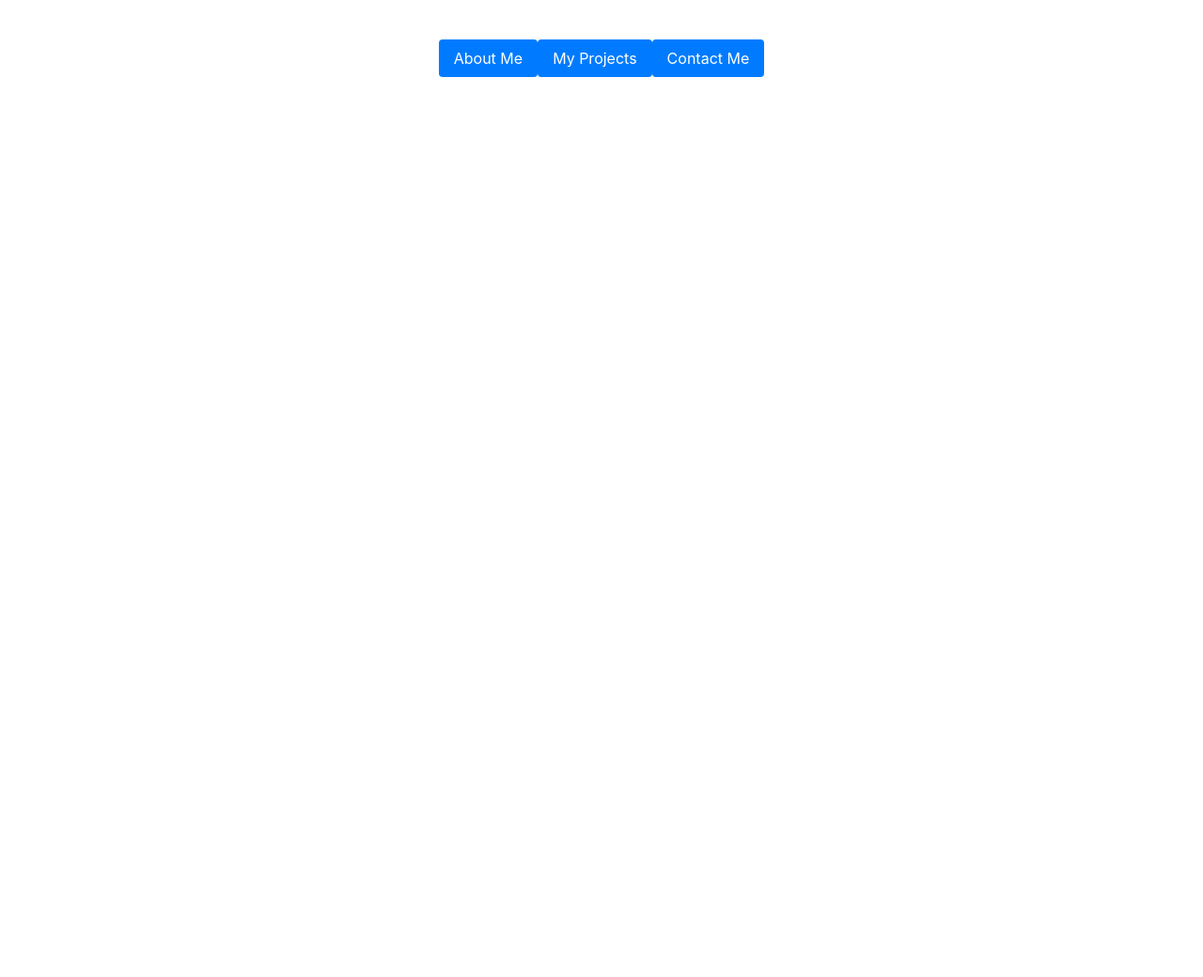
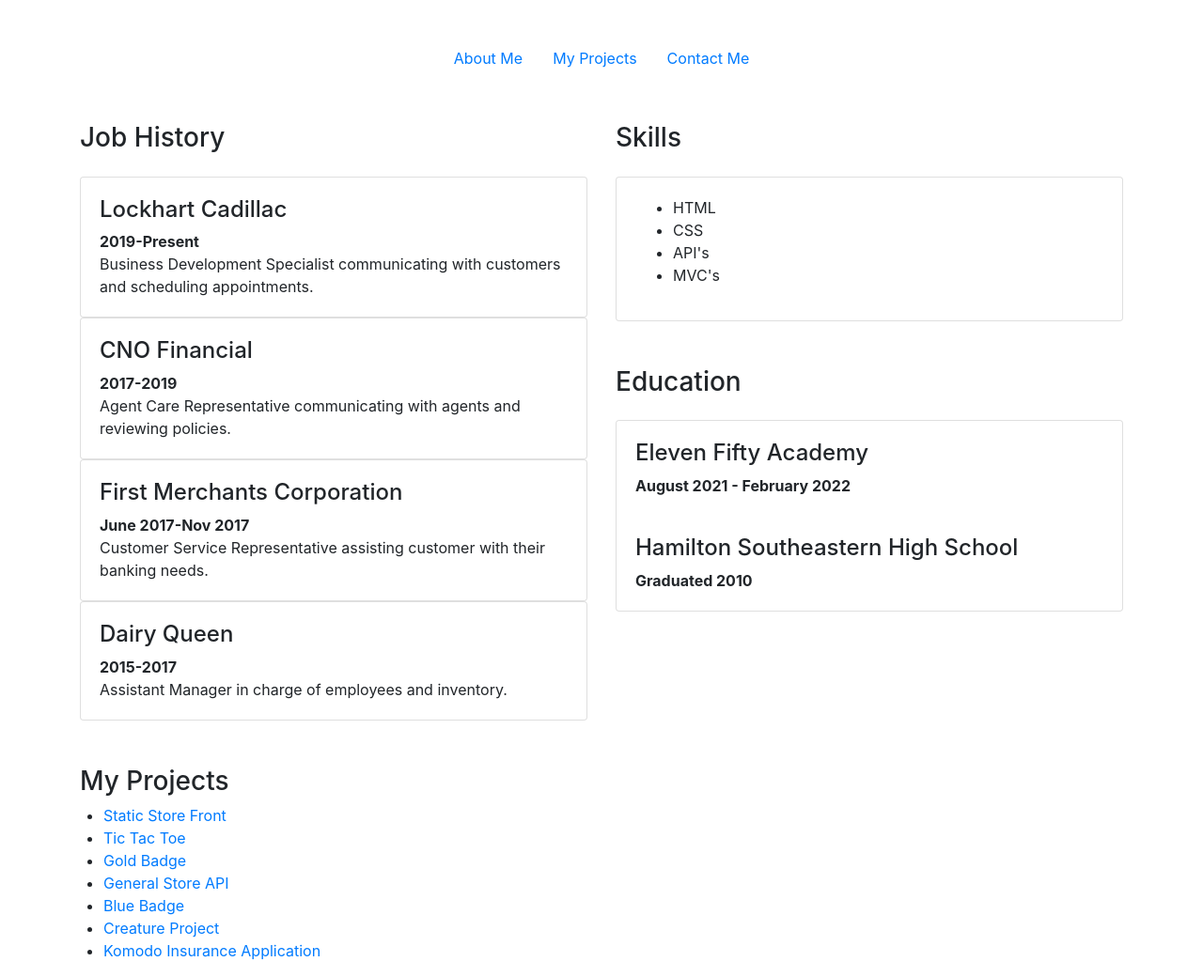
Before and after one commit to Arfellows/PortfolioProject, a plain HTML site: page index1.html in a window 1280 px wide. Shown: the part 140-1180 px from the top of the page at 94% size. Before the commit the page ends 800 px from the top, so only its background shows below. Drawn offline with nearby package versions, Linux system fonts and the light colour scheme.

Commit message:
added everything up to projects

```diff
--- a/index1.html
+++ b/index1.html
@@ -12,21 +12,104 @@
   </head>
   <body>
 
-    <div class="container text-center my-5">
+    <div class="container my-5">
         <h1>Ashley Fellows</h1>
         <p class="lead">
             Beginner Developer. Enjoys both front-end and back-end programming.
         </p>
     </div>
 
+    <div class="container my-5">
+        <nav>
+            <ul class="nav nav-pills justify-content-center">
+                <li class="nav-item"><a href="#aboutme" class="nav-link">About Me</a></li>
+                <li class="nav-item"><a href="#myprojects" class="nav-link">My Projects</a></li>
+                <li class="nav-item"><a href="#contactme" class="nav-link">Contact Me</a></li>
+            </ul>
+        </nav>
+    </div>
 
-    <nav>
-        <ul class="nav nav-pills justify-content-center">
-            <li class="nav-item"><a href="#aboutme" class="nav-link active">About Me</a></li>
-            <li class="nav-item"><a href="#myprojects" class="nav-link active">My Projects</a></li>
-            <li class="nav-item"><a href="#contactme" class="nav-link active">Contact Me</a></li>
-        </ul>
-    </nav>
+
+
+    <div class="container mt-5">
+        <div class="row">
+            <div class="col">
+                <h3 class="mb-4">Job History</h3>
+                <div class="card">
+                    <div class="card-body">
+                        <h4>Lockhart Cadillac</h4>
+                        <div><strong>2019-Present</strong></div>
+                        Business Development Specialist communicating with customers and scheduling appointments.
+                    </div>
+                </div>
+                <div class="card">
+                    <div class="card-body">
+                        <h4>CNO Financial</h4>
+                        <div><strong>2017-2019</strong></div>
+                        Agent Care Representative communicating with agents and reviewing policies.
+                    </div>
+                </div>
+                <div class="card">
+                    <div class="card-body">
+                        <h4>First Merchants Corporation</h4>
+                        <div><strong>June 2017-Nov 2017</strong></div>
+                        Customer Service Representative assisting customer with their banking needs.
+                    </div>
+                </div>
+                <div class="card">
+                    <div class="card-body">
+                        <h4>Dairy Queen</h4>
+                        <div><strong>2015-2017</strong></div>
+                        Assistant Manager in charge of employees and inventory.
+                    </div>
+                </div>
+            </div>
+            <div class="col">
+                <h3 class="mb-4">Skills</h3>
+                <div class="card">
+                    <div class="card-body">
+                        <ul>
+                            <li>HTML</li>
+                            <li>CSS</li>
+                            <li>API's</li>
+                            <li>MVC's</li>
+                        </ul>
+                    </div>
+                </div>
+                <h3 class="mb-4 mt-5">Education</h3>
+                <div class="card">
+                    <div class="card-body">
+                        <h4>Eleven Fifty Academy</h4>
+                        <div><strong>August 2021 - February 2022</strong></div>
+                    </div>
+                    <div class="card-body">
+                        <h4>Hamilton Southeastern High School</h4>
+                        <div><strong>Graduated 2010</strong></div>
+                    </div>
+                </div>
+            </div>
+
+        </div>
+    </div>
+
+    <div class="container mt-5">
+        <h3>My Projects</h3>
+        <div class="row">
+            <div class="col-lg-3>">
+                <ul>
+                    <li><a href="https://github.com/Arfellows/StaticStoreFront">Static Store Front</a></li>
+                    <li><a href="https://github.com/Arfellows/TicTacToe">Tic Tac Toe</a></li>
+                    <li><a href="https://github.com/Arfellows/GoldBadgeProject">Gold Badge</a></li>
+                    <li><a href="https://github.com/Arfellows/GeneralStoreAPI">General Store API</a></li>
+                    <li><a href="https://github.com/derekjamerson/BlueBadgeProject">Blue Badge</a></li>
+                    <li><a href="https://codepen.io/Afellows/pen/WNjVOjp">Creature Project</a></li>
+                    <li><a href="https://github.com/Arfellows/KomodoInsuranceApp">Komodo Insurance Application</a></li>
+                </ul>
+            </div>
+        </div>
+    </div>
+
+
 
     <!-- Optional JavaScript -->
     <!-- jQuery first, then Popper.js, then Bootstrap JS -->
```
